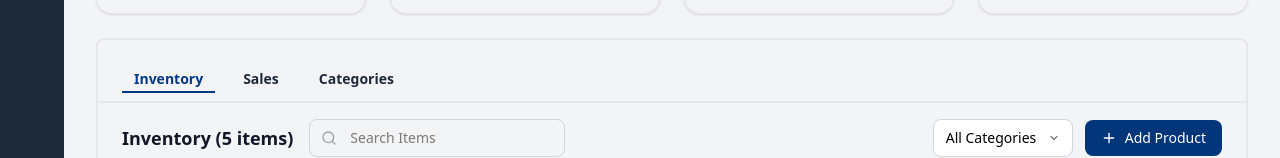
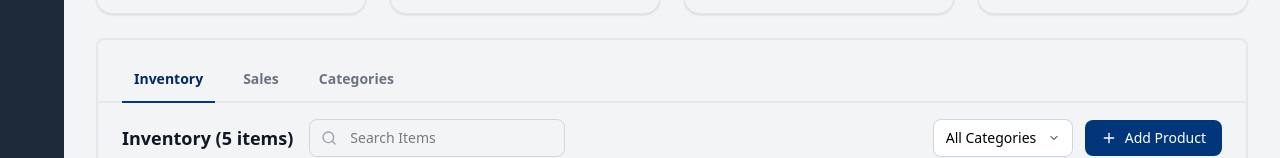
Before and after one commit to 6reenhorn/JIA-Integrated-Management-System, a React (Vite) app: page / in a window 1280 px wide. Both pictures are taken after a click on the button 32 px from the left and 187 px from the top of the page. Shown: the part 307-465 px from the top of the page. Built offline with nearby package versions, Linux system fonts and the light colour scheme.

Commit message:
Employee navigation update

```diff
--- a/client/src/components/layout/MainLayoutCard.tsx
+++ b/client/src/components/layout/MainLayoutCard.tsx
@@ -19,8 +19,8 @@ const MainLayoutCard: React.FC<MainLayoutCardProps> = ({ sections, activeSection
                 onClick={() => onSectionChange?.(section.key)}
                 className={`text-[14px] font-semibold px-3 py-1 rounded ${
                   activeSection === section.key
-                    ? 'section-navigation-underline text-[#043886]'
-                    : 'text-gray-800 hover:bg-gray-200'
+                    ? 'section-navigation-underline text-[#03285F]'
+                    : 'text-[#6B7280] hover:bg-gray-200'
                 }`}
               >
                 {section.label}
--- a/client/src/core/index.css
+++ b/client/src/core/index.css
@@ -36,7 +36,7 @@
 .section-navigation-underline::after {
   content: '';
   position: absolute;
-  bottom: 0;
+  bottom: -10px;
   left: 0;
   width: 100%;
   height: 2px;
```
